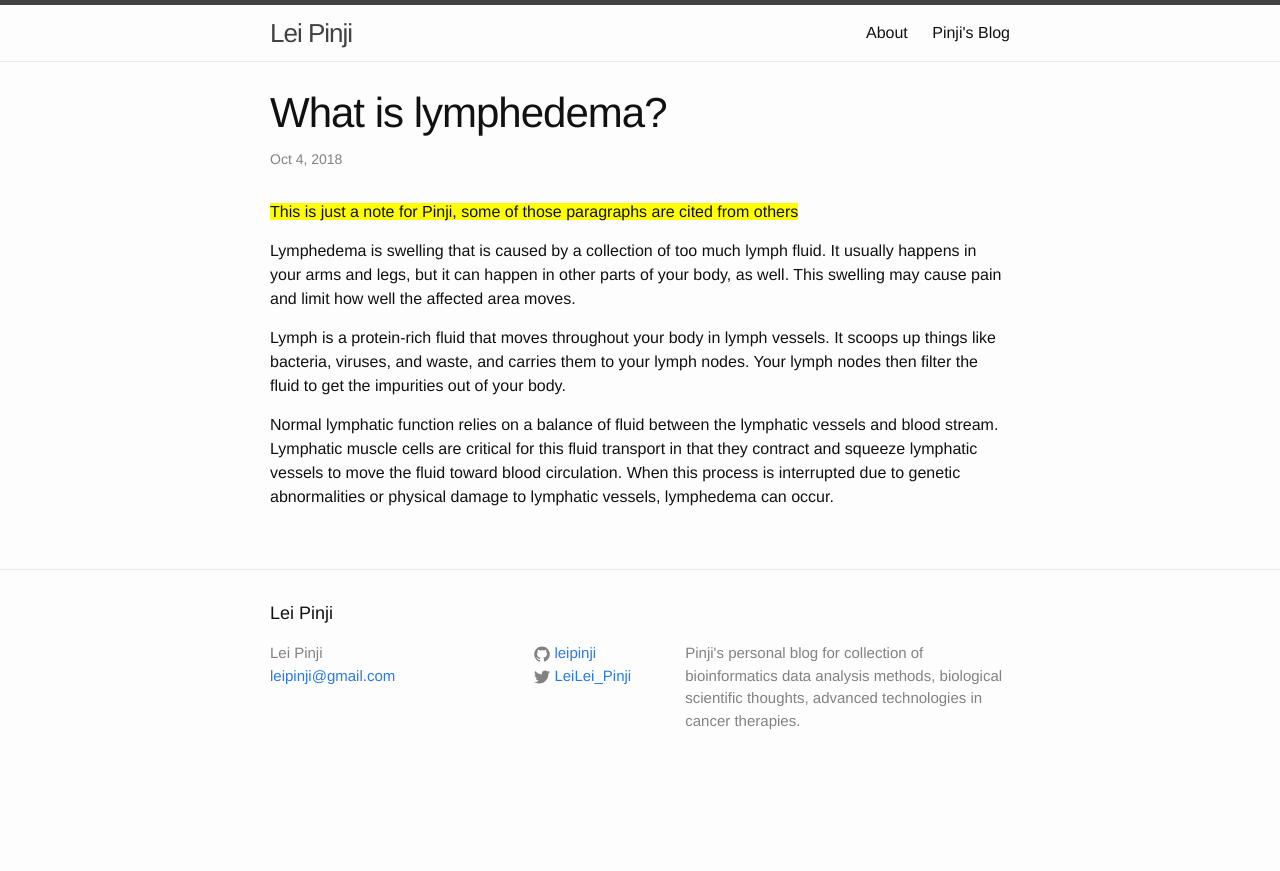
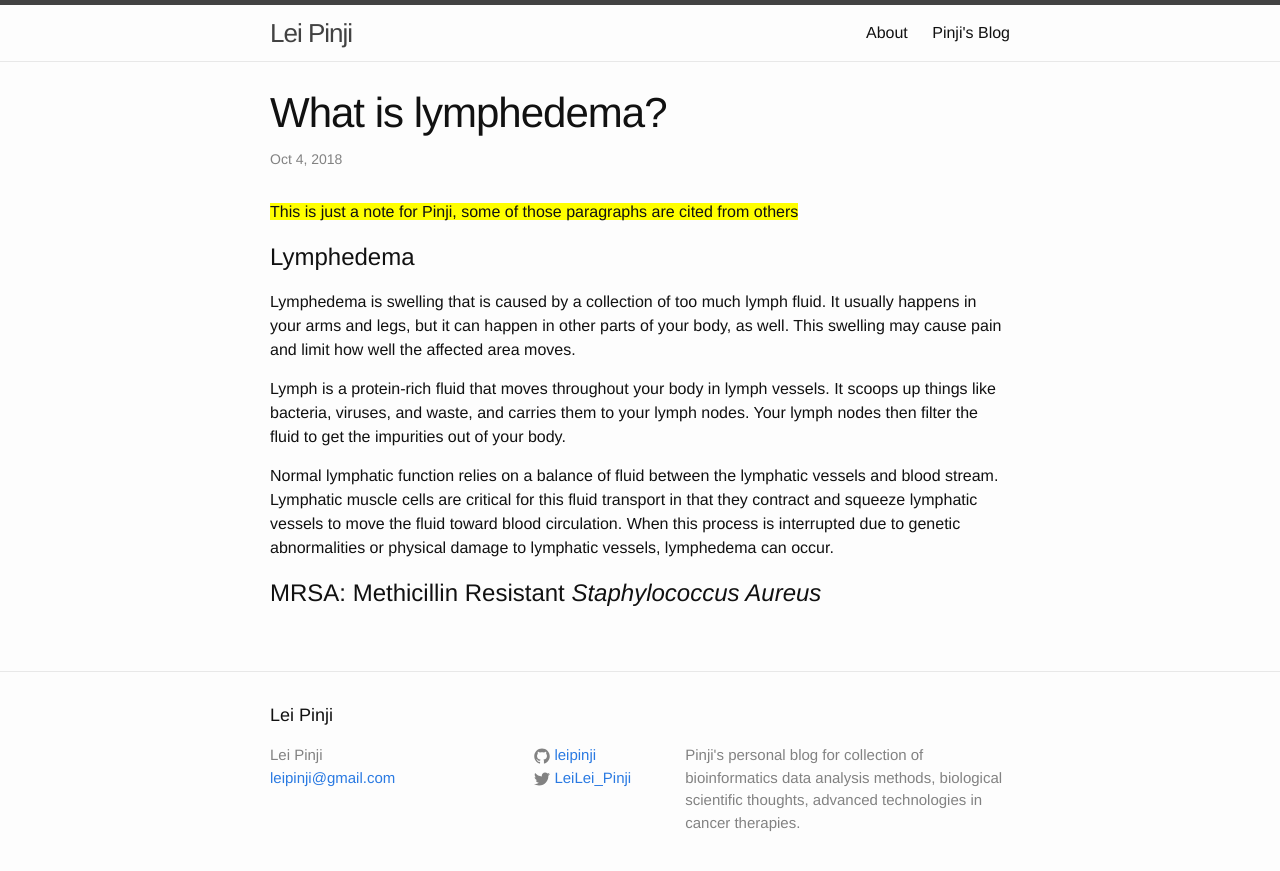
Before and after one commit to leipinji/leipinji.github.io, a Jekyll site: the page built from _posts/2018-10-04-lymphedema.md, in a window 1280 px wide. Shown: the top 871 px of the page. Built offline with Jekyll 4.4.1, drawn with Linux system fonts in a browser that asks for light colours.

```diff
--- a/_posts/2018-10-04-lymphedema.md
+++ b/_posts/2018-10-04-lymphedema.md
@@ -3,10 +3,15 @@
 title: What is lymphedema?
 ---
 
+
 <span style="background:yellow">This is just a note for Pinji, some of those paragraphs are cited from others</span>
+
+# Lymphedema
 
 Lymphedema is swelling that is caused by a collection of too much lymph fluid. It usually happens in your arms and legs, but it can happen in other parts of your body, as well. This swelling may cause pain and limit how well the affected area moves.
 
 Lymph is a protein-rich fluid that moves throughout your body in lymph vessels. It scoops up things like bacteria, viruses, and waste, and carries them to your lymph nodes. Your lymph nodes then filter the fluid to get the impurities out of your body.
 
 Normal lymphatic function relies on a balance of fluid between the lymphatic vessels and blood stream. Lymphatic muscle cells are critical for this fluid transport in that they contract and squeeze lymphatic vessels to move the fluid toward blood circulation. When this process is interrupted due to genetic abnormalities or physical damage to lymphatic vessels, lymphedema can occur.
+
+# MRSA: Methicillin Resistant *Staphylococcus Aureus*
```
